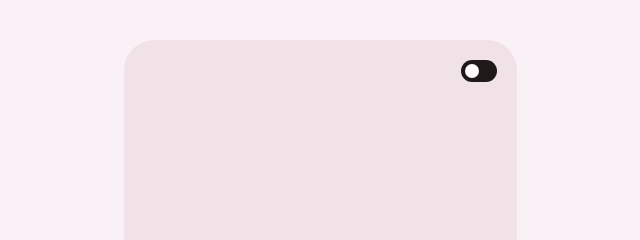
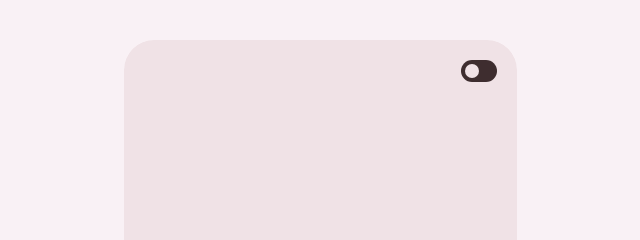
Before and after one commit to pauvictorio/calculator, a plain HTML site: page index.html in a window 1280 px wide. Shown: the top 240 px of the page, 320-960 px from the left. Drawn offline with Linux system fonts and the light colour scheme; a web font is replaced by a local one.

Commit message:
Fix toggle styling

```diff
--- a/css/toggle-mode.css
+++ b/css/toggle-mode.css
@@ -31,7 +31,7 @@
   left: 0;
   right: 0;
   bottom: 0;
-  background-color: #1f1919;
+  background-color: #3e2d2f;
   -webkit-transition: .4s;
   transition: .4s;
 }
@@ -43,7 +43,7 @@
   width: 14px;
   left: 4px;
   bottom: 4px;
-  background-color: #fffbff;
+  background-color: #f0e2e6;
   -webkit-transition: .4s;
   transition: .4s;
 }
@@ -56,7 +56,7 @@ input:checked + .slider:before {
   -webkit-transform: translateX(14px);
   -ms-transform: translateX(14px);
   transform: translateX(14px);
-  background-color: #1f1919;
+  background-color: #3e2d2f;
 }
 
 /* Rounded sliders */
```
